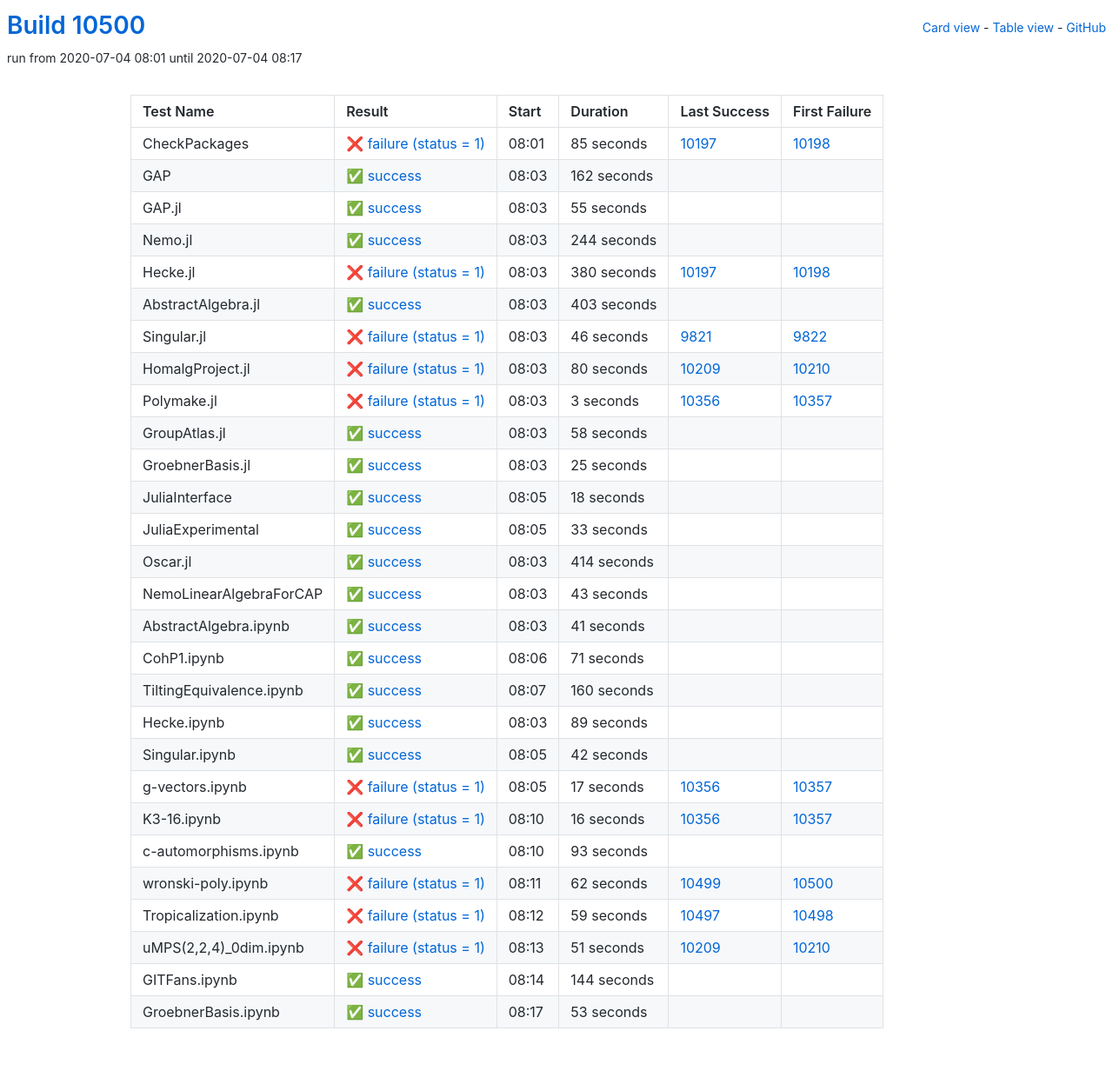
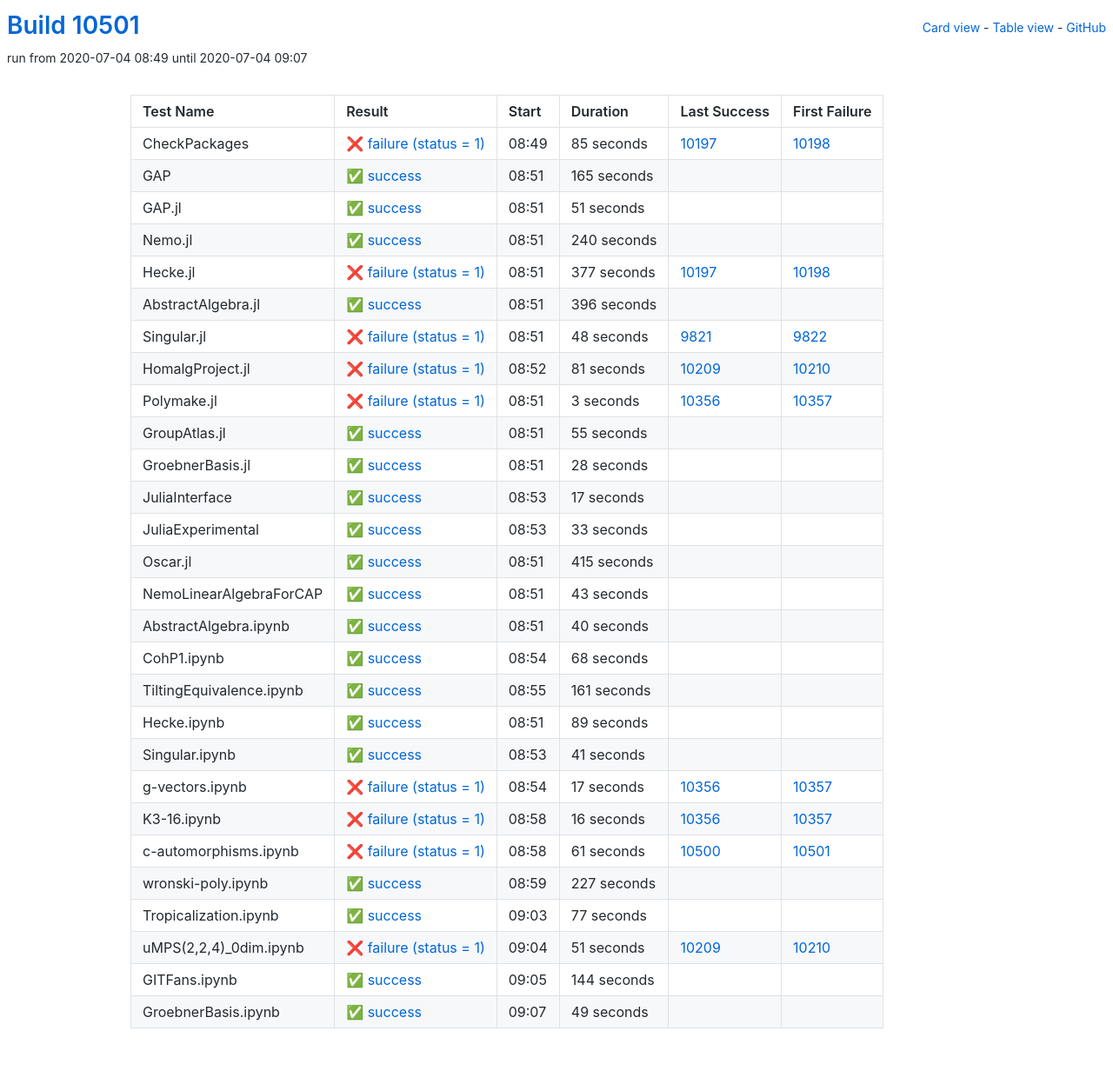
Before and after one commit to oscar-system/oscar-ci-status, a Jekyll site: the page built from table.html, in a window 1280 px wide. Shown: the whole page at 87% size. Built offline with Jekyll 4.4.1, drawn with Linux system fonts in a browser that asks for light colours.

Commit message:
Build #10501

```diff
--- a/_data/ci.yml
+++ b/_data/ci.yml
@@ -1,6 +1,6 @@
 ---
-build: 10500
-build_url: https://oscarci.mathematik.uni-kl.de/job/oscar/10500/
+build: 10501
+build_url: https://oscarci.mathematik.uni-kl.de/job/oscar/10501/
 job: oscar
 organization: oscar-system
 repo: oscar-ci-status
@@ -8,8 +8,8 @@
 tests:
 - name: CheckPackages
   id: checkpackages
-  log: https://oscarci.mathematik.uni-kl.de/job/oscar/10500/artifact/logs/build-10500/CheckPackages.log
-  start: 2020-07-04 08:01
+  log: https://oscarci.mathematik.uni-kl.de/job/oscar/10501/artifact/logs/build-10501/CheckPackages.log
+  start: 2020-07-04 08:49
   success: false
   exitcode: 1
   status: failure
@@ -20,92 +20,92 @@
   first_failure_url: https://oscarci.mathematik.uni-kl.de/job/oscar/10198/
 - name: GAP
   id: gap
-  log: https://oscarci.mathematik.uni-kl.de/job/oscar/10500/artifact/logs/build-10500/GAP.log
-  start: 2020-07-04 08:03
+  log: https://oscarci.mathematik.uni-kl.de/job/oscar/10501/artifact/logs/build-10501/GAP.log
+  start: 2020-07-04 08:51
   success: true
   exitcode: 0
   status: success
-  duration: 162
+  duration: 165
   last_success: false
   last_success_url:
   first_failure: false
   first_failure_url:
 - name: GAP.jl
   id: gap-jl
-  log: https://oscarci.mathematik.uni-kl.de/job/oscar/10500/artifact/logs/build-10500/GAP.jl.log
-  start: 2020-07-04 08:03
+  log: https://oscarci.mathematik.uni-kl.de/job/oscar/10501/artifact/logs/build-10501/GAP.jl.log
+  start: 2020-07-04 08:51
   success: true
   exitcode: 0
   status: success
-  duration: 55
+  duration: 51
   last_success: false
   last_success_url:
   first_failure: false
   first_failure_url:
 - name: Nemo.jl
   id: nemo-jl
-  log: https://oscarci.mathematik.uni-kl.de/job/oscar/10500/artifact/logs/build-10500/Nemo.jl.log
-  start: 2020-07-04 08:03
+  log: https://oscarci.mathematik.uni-kl.de/job/oscar/10501/artifact/logs/build-10501/Nemo.jl.log
+  start: 2020-07-04 08:51
   success: true
   exitcode: 0
   status: success
-  duration: 244
+  duration: 240
   last_success: false
   last_success_url:
   first_failure: false
   first_failure_url:
 - name: Hecke.jl
   id: hecke-jl
-  log: https://oscarci.mathematik.uni-kl.de/job/oscar/10500/artifact/logs/build-10500/Hecke.jl.log
-  start: 2020-07-04 08:03
+  log: https://oscarci.mathematik.uni-kl.de/job/oscar/10501/artifact/logs/build-10501/Hecke.jl.log
+  start: 2020-07-04 08:51
   success: false
   exitcode: 1
   status: failure
-  duration: 380
+  duration: 377
   last_success: 10197
   last_success_url: https://oscarci.mathematik.uni-kl.de/job/oscar/10197/
   first_failure: 10198
   first_failure_url: https://oscarci.mathematik.uni-kl.de/job/oscar/10198/
 - name: AbstractAlgebra.jl
   id: abstractalgebra-jl
-  log: https://oscarci.mathematik.uni-kl.de/job/oscar/10500/artifact/logs/build-10500/AbstractAlgebra.jl.log
-  start: 2020-07-04 08:03
+  log: https://oscarci.mathematik.uni-kl.de/job/oscar/10501/artifact/logs/build-10501/AbstractAlgebra.jl.log
+  start: 2020-07-04 08:51
   success: true
   exitcode: 0
   status: success
-  duration: 403
+  duration: 396
   last_success: false
   last_success_url:
   first_failure: false
   first_failure_url:
 - name: Singular.jl
   id: singular-jl
-  log: https://oscarci.mathematik.uni-kl.de/job/oscar/10500/artifact/logs/build-10500/Singular.jl.log
-  start: 2020-07-04 08:03
+  log: https://oscarci.mathematik.uni-kl.de/job/oscar/10501/artifact/logs/build-10501/Singular.jl.log
+  start: 2020-07-04 08:51
   success: false
   exitcode: 1
   status: failure
-  duration: 46
+  duration: 48
   last_success: 9821
   last_success_url: https://oscarci.mathematik.uni-kl.de/job/oscar/9821/
   first_failure: 9822
   first_failure_url: https://oscarci.mathematik.uni-kl.de/job/oscar/9822/
 - name: HomalgProject.jl
   id: homalgproject-jl
-  log: https://oscarci.mathematik.uni-kl.de/job/oscar/10500/artifact/logs/build-10500/HomalgProject.jl.log
-  start: 2020-07-04 08:03
+  log: https://oscarci.mathematik.uni-kl.de/job/oscar/10501/artifact/logs/build-10501/HomalgProject.jl.log
+  start: 2020-07-04 08:52
   success: false
   exitcode: 1
   status: failure
-  duration: 80
+  duration: 81
   last_success: 10209
   last_success_url: https://oscarci.mathematik.uni-kl.de/job/oscar/10209/
   first_failure: 10210
   first_failure_url: https://oscarci.mathematik.uni-kl.de/job/oscar/10210/
 - name: Polymake.jl
   id: polymake-jl
-  log: https://oscarci.mathematik.uni-kl.de/job/oscar/10500/artifact/logs/build-10500/Polymake.jl.log
-  start: 2020-07-04 08:03
+  log: https://oscarci.mathematik.uni-kl.de/job/oscar/10501/artifact/logs/build-10501/Polymake.jl.log
+  start: 2020-07-04 08:51
   success: false
   exitcode: 1
   status: failure
@@ -116,44 +116,44 @@
   first_failure_url: https://oscarci.mathematik.uni-kl.de/job/oscar/10357/
 - name: GroupAtlas.jl
   id: groupatlas-jl
-  log: https://oscarci.mathematik.uni-kl.de/job/oscar/10500/artifact/logs/build-10500/GroupAtlas.jl.log
-  start: 2020-07-04 08:03
+  log: https://oscarci.mathematik.uni-kl.de/job/oscar/10501/artifact/logs/build-10501/GroupAtlas.jl.log
+  start: 2020-07-04 08:51
   success: true
   exitcode: 0
   status: success
-  duration: 58
+  duration: 55
   last_success: false
   last_success_url:
   first_failure: false
   first_failure_url:
 - name: GroebnerBasis.jl
   id: groebnerbasis-jl
-  log: https://oscarci.mathematik.uni-kl.de/job/oscar/10500/artifact/logs/build-10500/GroebnerBasis.jl.log
-  start: 2020-07-04 08:03
+  log: https://oscarci.mathematik.uni-kl.de/job/oscar/10501/artifact/logs/build-10501/GroebnerBasis.jl.log
+  start: 2020-07-04 08:51
   success: true
   exitcode: 0
   status: success
-  duration: 25
+  duration: 28
   last_success: false
   last_success_url:
   first_failure: false
   first_failure_url:
 - name: JuliaInterface
   id: juliainterface
-  log: https://oscarci.mathematik.uni-kl.de/job/oscar/10500/artifact/logs/build-10500/JuliaInterface.log
-  start: 2020-07-04 08:05
+  log: https://oscarci.mathematik.uni-kl.de/job/oscar/10501/artifact/logs/build-10501/JuliaInterface.log
+  start: 2020-07-04 08:53
   success: true
   exitcode: 0
   status: success
-  duration: 18
+  duration: 17
   last_success: false
   last_success_url:
   first_failure: false
   first_failure_url:
 - name: JuliaExperimental
   id: juliaexperimental
-  log: https://oscarci.mathematik.uni-kl.de/job/oscar/10500/artifact/logs/build-10500/JuliaExperimental.log
-  start: 2020-07-04 08:05
+  log: https://oscarci.mathematik.uni-kl.de/job/oscar/10501/artifact/logs/build-10501/JuliaExperimental.log
+  start: 2020-07-04 08:53
   success: true
   exitcode: 0
   status: success
@@ -164,20 +164,20 @@
   first_failure_url:
 - name: Oscar.jl
   id: oscar-jl
-  log: https://oscarci.mathematik.uni-kl.de/job/oscar/10500/artifact/logs/build-10500/Oscar.jl.log
-  start: 2020-07-04 08:03
+  log: https://oscarci.mathematik.uni-kl.de/job/oscar/10501/artifact/logs/build-10501/Oscar.jl.log
+  start: 2020-07-04 08:51
   success: true
   exitcode: 0
   status: success
-  duration: 414
+  duration: 415
   last_success: false
   last_success_url:
   first_failure: false
   first_failure_url:
 - name: NemoLinearAlgebraForCAP
   id: nemolinearalgebraforcap
-  log: https://oscarci.mathematik.uni-kl.de/job/oscar/10500/artifact/logs/build-10500/NemoLinearAlgebraForCAP.log
-  start: 2020-07-04 08:03
+  log: https://oscarci.mathematik.uni-kl.de/job/oscar/10501/artifact/logs/build-10501/NemoLinearAlgebraForCAP.log
+  start: 2020-07-04 08:51
   success: true
   exitcode: 0
   status: success
@@ -188,44 +188,44 @@
   first_failure_url:
 - name: AbstractAlgebra.ipynb
   id: abstractalgebra-ipynb
-  log: https://oscarci.mathematik.uni-kl.de/job/oscar/10500/artifact/logs/build-10500/AbstractAlgebra.ipynb.log
-  start: 2020-07-04 08:03
+  log: https://oscarci.mathematik.uni-kl.de/job/oscar/10501/artifact/logs/build-10501/AbstractAlgebra.ipynb.log
+  start: 2020-07-04 08:51
   success: true
   exitcode: 0
   status: success
-  duration: 41
+  duration: 40
   last_success: false
   last_success_url:
   first_failure: false
   first_failure_url:
 - name: CohP1.ipynb
   id: cohp1-ipynb
-  log: https://oscarci.mathematik.uni-kl.de/job/oscar/10500/artifact/logs/build-10500/CohP1.ipynb.log
-  start: 2020-07-04 08:06
+  log: https://oscarci.mathematik.uni-kl.de/job/oscar/10501/artifact/logs/build-10501/CohP1.ipynb.log
+  start: 2020-07-04 08:54
   success: true
   exitcode: 0
   status: success
-  duration: 71
+  duration: 68
   last_success: false
   last_success_url:
   first_failure: false
   first_failure_url:
 - name: TiltingEquivalence.ipynb
   id: tiltingequivalence-ipynb
-  log: https://oscarci.mathematik.uni-kl.de/job/oscar/10500/artifact/logs/build-10500/TiltingEquivalence.ipynb.log
-  start: 2020-07-04 08:07
+  log: https://oscarci.mathematik.uni-kl.de/job/oscar/10501/artifact/logs/build-10501/TiltingEquivalence.ipynb.log
+  start: 2020-07-04 08:55
   success: true
   exitcode: 0
   status: success
-  duration: 160
+  duration: 161
   last_success: false
   last_success_url:
   first_failure: false
   first_failure_url:
 - name: Hecke.ipynb
   id: hecke-ipynb
-  log: https://oscarci.mathematik.uni-kl.de/job/oscar/10500/artifact/logs/build-10500/Hecke.ipynb.log
-  start: 2020-07-04 08:03
+  log: https://oscarci.mathematik.uni-kl.de/job/oscar/10501/artifact/logs/build-10501/Hecke.ipynb.log
+  start: 2020-07-04 08:51
   success: true
   exitcode: 0
   status: success
@@ -236,20 +236,20 @@
   first_failure_url:
 - name: Singular.ipynb
   id: singular-ipynb
-  log: https://oscarci.mathematik.uni-kl.de/job/oscar/10500/artifact/logs/build-10500/Singular.ipynb.log
-  start: 2020-07-04 08:05
+  log: https://oscarci.mathematik.uni-kl.de/job/oscar/10501/artifact/logs/build-10501/Singular.ipynb.log
+  start: 2020-07-04 08:53
   success: true
   exitcode: 0
   status: success
-  duration: 42
+  duration: 41
   last_success: false
   last_success_url:
   first_failure: false
   first_failure_url:
 - name: g-vectors.ipynb
   id: g-vectors-ipynb
-  log: https://oscarci.mathematik.uni-kl.de/job/oscar/10500/artifact/logs/build-10500/g-vectors.ipynb.log
-  start: 2020-07-04 08:05
+  log: https://oscarci.mathematik.uni-kl.de/job/oscar/10501/artifact/logs/build-10501/g-vectors.ipynb.log
+  start: 2020-07-04 08:54
   success: false
   exitcode: 1
   status: failure
@@ -260,8 +260,8 @@
   first_failure_url: https://oscarci.mathematik.uni-kl.de/job/oscar/10357/
 - name: K3-16.ipynb
   id: k3-16-ipynb
-  log: https://oscarci.mathematik.uni-kl.de/job/oscar/10500/artifact/logs/build-10500/K3-16.ipynb.log
-  start: 2020-07-04 08:10
+  log: https://oscarci.mathematik.uni-kl.de/job/oscar/10501/artifact/logs/build-10501/K3-16.ipynb.log
+  start: 2020-07-04 08:58
   success: false
   exitcode: 1
   status: failure
@@ -272,44 +272,44 @@
   first_failure_url: https://oscarci.mathematik.uni-kl.de/job/oscar/10357/
 - name: c-automorphisms.ipynb
   id: c-automorphisms-ipynb
-  log: https://oscarci.mathematik.uni-kl.de/job/oscar/10500/artifact/logs/build-10500/c-automorphisms.ipynb.log
-  start: 2020-07-04 08:10
+  log: https://oscarci.mathematik.uni-kl.de/job/oscar/10501/artifact/logs/build-10501/c-automorphisms.ipynb.log
+  start: 2020-07-04 08:58
+  success: false
+  exitcode: 1
+  status: failure
+  duration: 61
+  last_success: 10500
+  last_success_url: https://oscarci.mathematik.uni-kl.de/job/oscar/10500/
+  first_failure: 10501
+  first_failure_url: https://oscarci.mathematik.uni-kl.de/job/oscar/10501/
+- name: wronski-poly.ipynb
+  id: wronski-poly-ipynb
+  log: https://oscarci.mathematik.uni-kl.de/job/oscar/10501/artifact/logs/build-10501/wronski-poly.ipynb.log
+  start: 2020-07-04 08:59
   success: true
   exitcode: 0
   status: success
-  duration: 93
+  duration: 227
   last_success: false
   last_success_url:
   first_failure: false
   first_failure_url:
-- name: wronski-poly.ipynb
-  id: wronski-poly-ipynb
-  log: https://oscarci.mathematik.uni-kl.de/job/oscar/10500/artifact/logs/build-10500/wronski-poly.ipynb.log
-  start: 2020-07-04 08:11
-  success: false
-  exitcode: 1
-  status: failure
-  duration: 62
-  last_success: 10499
-  last_success_url: https://oscarci.mathematik.uni-kl.de/job/oscar/10499/
-  first_failure: 10500
-  first_failure_url: https://oscarci.mathematik.uni-kl.de/job/oscar/10500/
 - name: Tropicalization.ipynb
   id: tropicalization-ipynb
-  log: https://oscarci.mathematik.uni-kl.de/job/oscar/10500/artifact/logs/build-10500/Tropicalization.ipynb.log
-  start: 2020-07-04 08:12
-  success: false
-  exitcode: 1
-  status: failure
-  duration: 59
-  last_success: 10497
-  last_success_url: https://oscarci.mathematik.uni-kl.de/job/oscar/10497/
-  first_failure: 10498
-  first_failure_url: https://oscarci.mathematik.uni-kl.de/job/oscar/10498/
+  log: https://oscarci.mathematik.uni-kl.de/job/oscar/10501/artifact/logs/build-10501/Tropicalization.ipynb.log
+  start: 2020-07-04 09:03
+  success: true
+  exitcode: 0
+  status: success
+  duration: 77
+  last_success: false
+  last_success_url:
+  first_failure: false
+  first_failure_url:
 - name: uMPS(2,2,4)_0dim.ipynb
   id: umps-2-2-4-0dim-ipynb
-  log: https://oscarci.mathematik.uni-kl.de/job/oscar/10500/artifact/logs/build-10500/uMPS-2-2-4-_0dim.ipynb.log
-  start: 2020-07-04 08:13
+  log: https://oscarci.mathematik.uni-kl.de/job/oscar/10501/artifact/logs/build-10501/uMPS-2-2-4-_0dim.ipynb.log
+  start: 2020-07-04 09:04
   success: false
   exitcode: 1
   status: failure
@@ -320,8 +320,8 @@
   first_failure_url: https://oscarci.mathematik.uni-kl.de/job/oscar/10210/
 - name: GITFans.ipynb
   id: gitfans-ipynb
-  log: https://oscarci.mathematik.uni-kl.de/job/oscar/10500/artifact/logs/build-10500/GITFans.ipynb.log
-  start: 2020-07-04 08:14
+  log: https://oscarci.mathematik.uni-kl.de/job/oscar/10501/artifact/logs/build-10501/GITFans.ipynb.log
+  start: 2020-07-04 09:05
   success: true
   exitcode: 0
   status: success
@@ -332,12 +332,12 @@
   first_failure_url:
 - name: GroebnerBasis.ipynb
   id: groebnerbasis-ipynb
-  log: https://oscarci.mathematik.uni-kl.de/job/oscar/10500/artifact/logs/build-10500/GroebnerBasis.ipynb.log
-  start: 2020-07-04 08:17
+  log: https://oscarci.mathematik.uni-kl.de/job/oscar/10501/artifact/logs/build-10501/GroebnerBasis.ipynb.log
+  start: 2020-07-04 09:07
   success: true
   exitcode: 0
   status: success
-  duration: 53
+  duration: 49
   last_success: false
   last_success_url:
   first_failure: false
```
Also changed, not shown: README.md.
